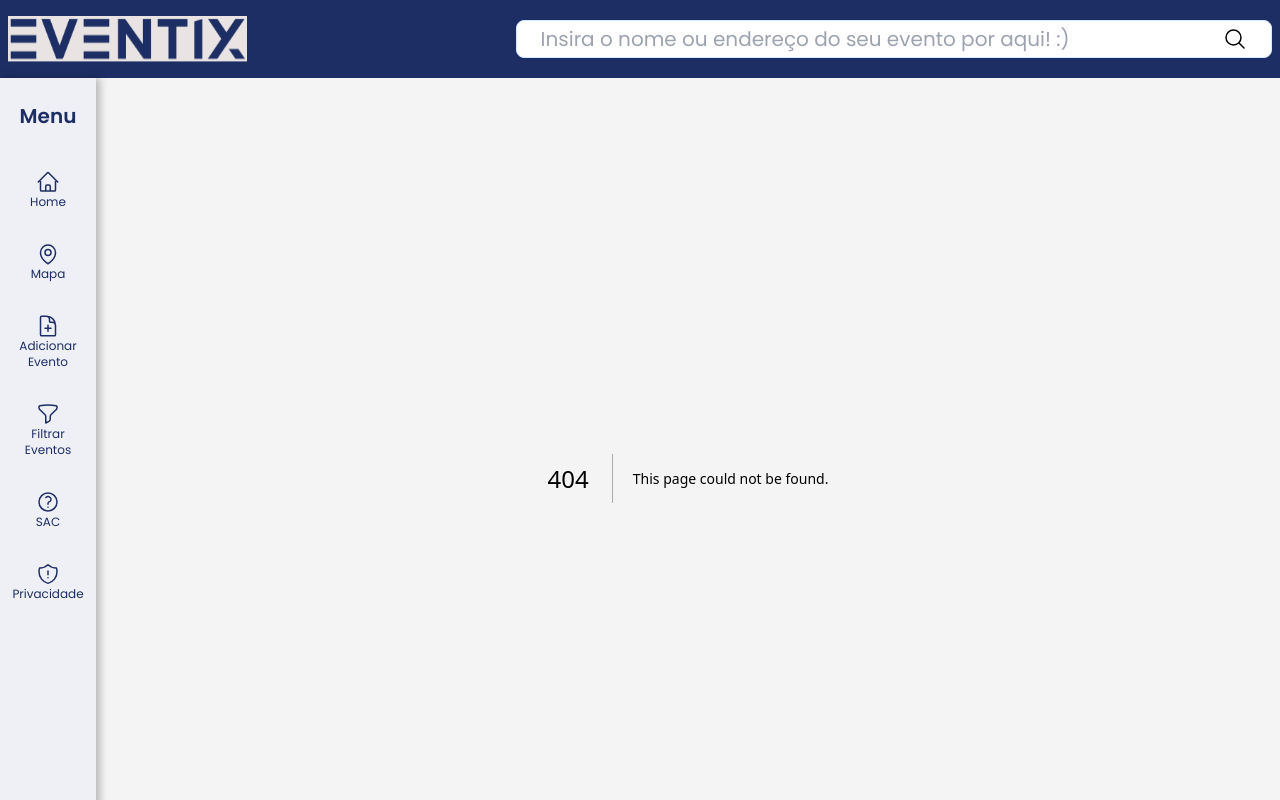
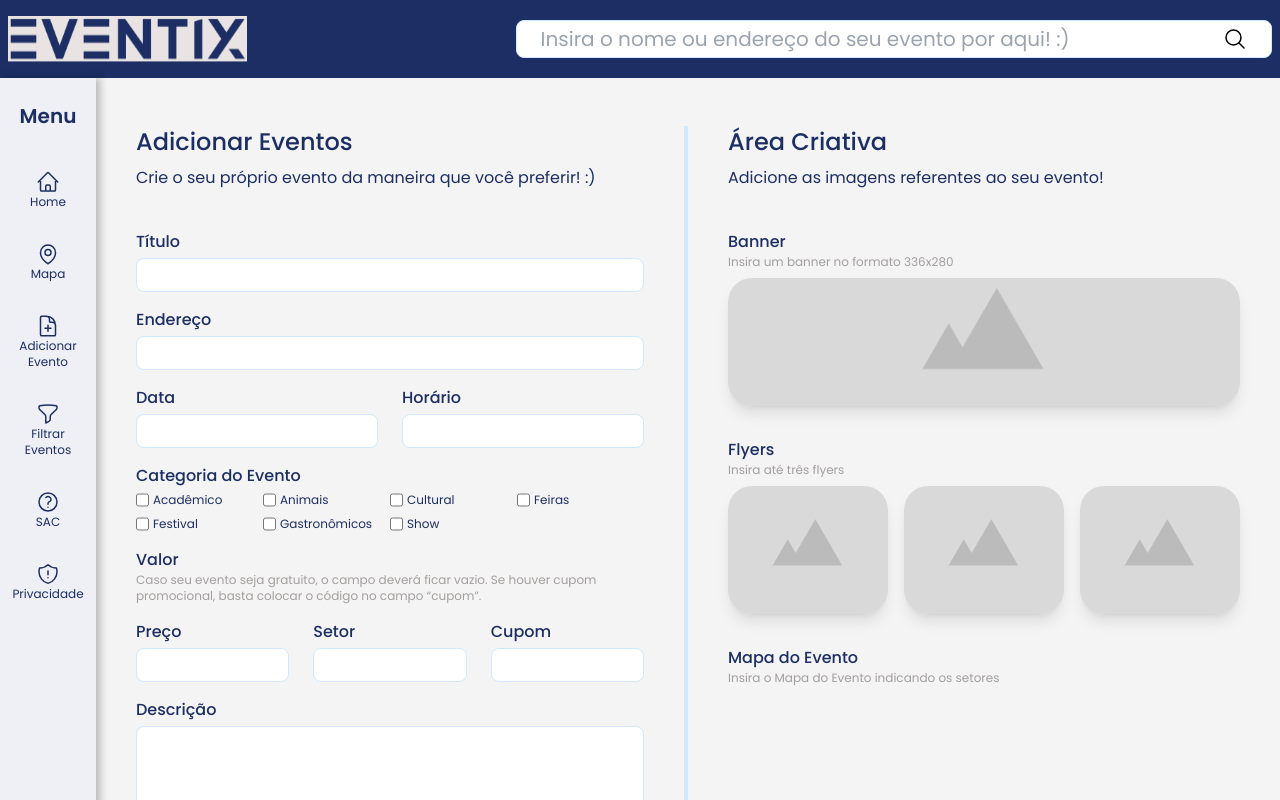
Before and after one commit to kenmarcos/eventix_front, a Next.js app: page /events/add in a window 1280 px wide. Before the commit this address had no page. Shown: the top 800 px of the page. Built offline with nearby package versions, Linux system fonts and the light colour scheme.

Commit message:
feat: init add event page layuout

```diff
--- /dev/null
+++ b/src/app/(pages)/events/add/components/add-event-form/AddEventForm.tsx
@@ -0,0 +1,139 @@
+import FileInput from "components/file-input/FileInput";
+import Input from "components/input/Input";
+import Textarea from "components/textarea/Textarea";
+
+import SectionHeader from "app/components/section-header/SectionHeader";
+import eventCategories from "utils/eventCategories";
+
+const AddEventForm = () => {
+  return (
+    <section>
+      <form className="grid grid-cols-1 lg:grid-cols-2">
+        <section className="lg:border-r-4 lg:border-blue-light lg:pr-10">
+          <SectionHeader
+            title="Adicionar Eventos"
+            subtitle="Crie o seu próprio evento da maneira que você preferir! :)"
+          />
+
+          <div className="mt-10 space-y-4">
+            <div className="space-y-1">
+              <label className="text-blue-primary font-medium">Título</label>
+              <Input />
+            </div>
+
+            <div className="space-y-1">
+              <label className="text-blue-primary font-medium">Endereço</label>
+              <Input />
+            </div>
+
+            <div className="grid grid-cols-1 lg:grid-cols-2 lg:gap-x-6">
+              <div className="space-y-1">
+                <label className="text-blue-primary font-medium">Data</label>
+                <Input />
+              </div>
+
+              <div className="space-y-1">
+                <label className="text-blue-primary font-medium">Horário</label>
+                <Input />
+              </div>
+            </div>
+
+            <div className="space-y-1">
+              <p className="text-blue-primary font-medium">
+                Categoria do Evento
+              </p>
+              <div className="grid grid-cols-2 gap-y-2 lg:grid-cols-4">
+                {eventCategories.map((category) => (
+                  <div key={category.name} className="flex gap-1">
+                    <input type="checkbox" />
+                    <label className="text-xs text-blue-primary">
+                      {category.name}
+                    </label>
+                  </div>
+                ))}
+              </div>
+            </div>
+
+            <div>
+              <p className="text-blue-primary font-medium">Valor</p>
+              <p className="text-gray-dark text-xs">
+                Caso seu evento seja gratuito, o campo deverá ficar vazio. Se
+                houver cupom promocional, basta colocar o código no campo
+                “cupom”.
+              </p>
+            </div>
+            <div className="grid grid-cols-1 lg:grid-cols-3 lg:gap-x-6">
+              <div className="space-y-1">
+                <label className="text-blue-primary font-medium">Preço</label>
+                <Input />
+              </div>
+
+              <div className="space-y-1">
+                <label className="text-blue-primary font-medium">Setor</label>
+                <Input />
+              </div>
+
+              <div className="space-y-1">
+                <label className="text-blue-primary font-medium">Cupom</label>
+                <Input />
+              </div>
+            </div>
+
+            <div className="space-y-1">
+              <label className="text-blue-primary font-medium">Descrição</label>
+              <Textarea className="w-full" rows={6} />
+            </div>
+          </div>
+        </section>
+
+        <hr className="border-t-4 border-blue-light my-10 lg:hidden" />
+
+        <section className="lg:pl-10">
+          <SectionHeader
+            title="Área Criativa"
+            subtitle="Adicione as imagens referentes ao seu evento!"
+          />
+
+          <div className="mt-10 space-y-8">
+            <div className="space-y-2">
+              <div>
+                <label className="text-blue-primary font-medium">Banner</label>
+                <p className="text-gray-dark text-xs">
+                  Insira um banner no formato 336x280
+                </p>
+              </div>
+
+              <FileInput className="max-w-xl" />
+            </div>
+
+            <div className="space-y-2">
+              <div>
+                <label className="text-blue-primary font-medium">Flyers</label>
+                <p className="text-gray-dark text-xs">Insira até três flyers</p>
+              </div>
+
+              <div className="grid grid-cols-1 lg:grid-cols-3 gap-4">
+                <FileInput className="w-full" />
+                <FileInput className="w-full" />
+                <FileInput className="w-full" />
+              </div>
+            </div>
+
+            <div className="space-y-2">
+              <div>
+                <label className="text-blue-primary font-medium">
+                  Mapa do Evento
+                </label>
+                <p className="text-gray-dark text-xs">
+                  Insira o Mapa do Evento indicando os setores
+                </p>
+              </div>
+            </div>
+          </div>
+        </section>
+      </form>
+    </section>
+  );
+};
+
+export default AddEventForm;
--- /dev/null
+++ b/src/app/(pages)/events/add/page.tsx
@@ -0,0 +1,11 @@
+import AddEventForm from "./components/add-event-form/AddEventForm";
+
+const AddEvent = () => {
+  return (
+    <div className="px-2 lg:px-10 mt-12 mb-24">
+      <AddEventForm />
+    </div>
+  );
+};
+
+export default AddEvent;
--- /dev/null
+++ b/src/app/components/section-header/SectionHeader.tsx
@@ -0,0 +1,15 @@
+interface SectionHeaderProps {
+  title: string;
+  subtitle?: string;
+}
+const SectionHeader = ({ title, subtitle = "" }: SectionHeaderProps) => {
+  return (
+    <header className="text-blue-primary space-y-2">
+      <h2 className="text-2xl font-medium">{title}</h2>
+
+      {!!subtitle && <p>{subtitle}</p>}
+    </header>
+  );
+};
+
+export default SectionHeader;
--- a/src/app/components/sidebar/Sidebar.tsx
+++ b/src/app/components/sidebar/Sidebar.tsx
@@ -10,12 +10,12 @@ import {
 } from "@heroicons/react/24/outline";
 
 const navigation = [
-  { icon: <HomeIcon width={24} />, name: "Home", href: "#" },
+  { icon: <HomeIcon width={24} />, name: "Home", href: "/" },
   { icon: <MapPinIcon width={24} />, name: "Mapa", href: "#" },
   {
     icon: <DocumentPlusIcon width={24} />,
     name: "Adicionar Evento",
-    href: "#",
+    href: "/events/add",
   },
   { icon: <FunnelIcon width={24} />, name: "Filtrar Eventos", href: "#" },
   { icon: <QuestionMarkCircleIcon width={24} />, name: "SAC", href: "#" },
--- /dev/null
+++ b/src/components/file-input/FileInput.tsx
@@ -0,0 +1,44 @@
+"use client";
+
+import Image from "next/image";
+import { ChangeEvent, ComponentProps, useState } from "react";
+
+import { twMerge } from "tailwind-merge";
+
+interface FileInputProps extends ComponentProps<"div"> {}
+
+const FileInput = ({ ...rest }: FileInputProps) => {
+  const [preview, setPreview] = useState<File | null>(null);
+
+  const fileInputClassName = twMerge(
+    "relative shadow-lg h-32 rounded-3xl overflow-hidden mx-auto",
+    rest.className
+  );
+
+  const handleChange = (event: ChangeEvent<HTMLInputElement>) => {
+    if (event.target.files && event.target.files.length > 0) {
+      setPreview(event.target.files[0]);
+    }
+  };
+
+  return (
+    <div {...rest} className={fileInputClassName}>
+      <Image
+        src={preview ? URL.createObjectURL(preview) : "/file-input-lg.png"}
+        alt="Preview image"
+        fill
+        sizes="100%"
+        className="object-cover"
+      />
+
+      <input
+        type="file"
+        accept=".png, .jpg, .jpeg"
+        className="absolute w-full h-full cursor-pointer opacity-0"
+        onChange={handleChange}
+      />
+    </div>
+  );
+};
+
+export default FileInput;
--- /dev/null
+++ b/src/components/textarea/Textarea.tsx
@@ -0,0 +1,29 @@
+import { ComponentProps, LegacyRef, ReactNode, forwardRef } from "react";
+
+import { twMerge } from "tailwind-merge";
+
+interface TextareaProps extends ComponentProps<"textarea"> {
+  errorMessage?: string;
+}
+
+const Textarea = (
+  { errorMessage = "", ...rest }: TextareaProps,
+  ref: LegacyRef<HTMLTextAreaElement> | undefined
+) => {
+  const textareaClassName = twMerge(
+    `border ${
+      errorMessage ? "border-red-600" : "border-blue-light"
+    } rounded-lg overflow-hidden flex bg-white px-6 py-1`,
+    rest.className
+  );
+
+  return (
+    <>
+      <textarea {...rest} ref={ref} className={textareaClassName} />
+
+      {!!errorMessage && <small className="text-red-600">{errorMessage}</small>}
+    </>
+  );
+};
+
+export default forwardRef(Textarea);
```
Also changed, not shown: public/file-input-lg.png (added).
